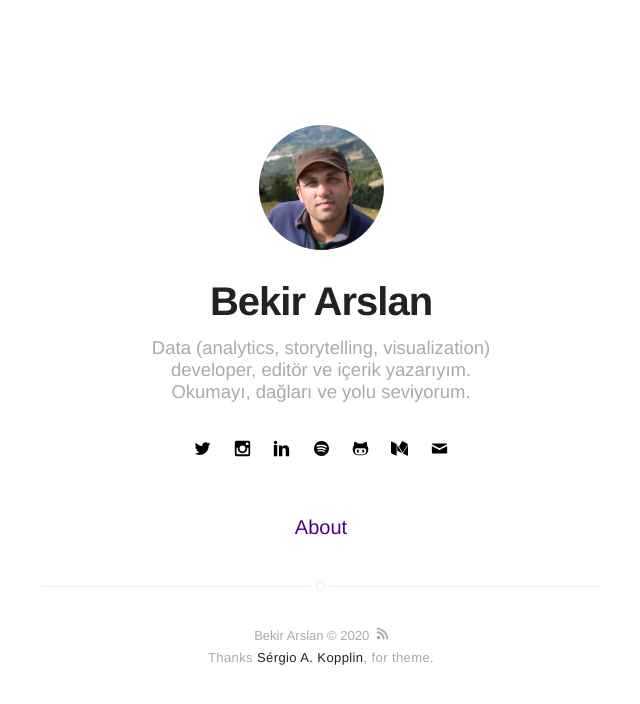
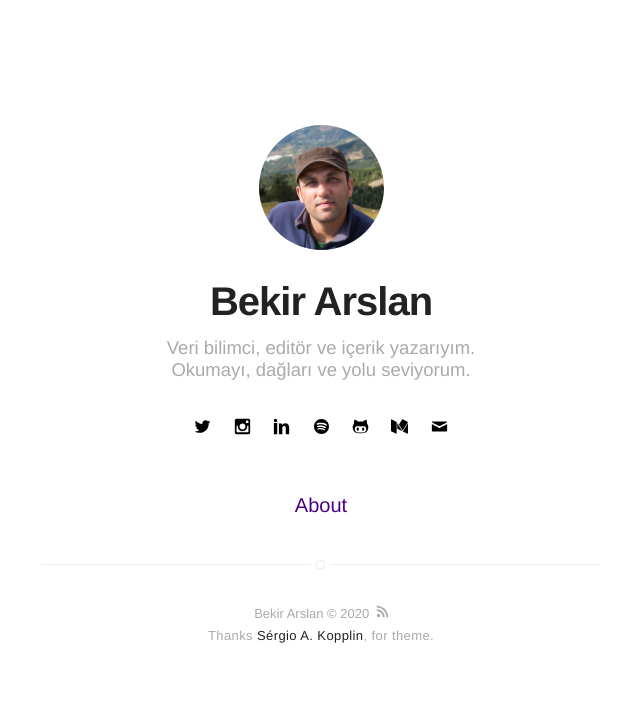
Before and after one commit to bkrsln/bkrsln.github.io, a Jekyll site: the page built from index.html, in a window 1280 px wide. Shown: the top 704 px of the page, without its empty margins (319-959 px from the left). Built offline with Jekyll 4.4.1, drawn with Linux system fonts in a browser that asks for light colours.

Commit message:
Update _config.yml

```diff
--- a/_config.yml
+++ b/_config.yml
@@ -1,9 +1,9 @@
 # main text of home
 name: Bekir Arslan
-bio: Data (analytics, storytelling, visualization) developer, editör ve içerik yazarıyım.<br>Okumayı, dağları ve yolu seviyorum.
+bio: Veri bilimci, editör ve içerik yazarıyım.<br>Okumayı, dağları ve yolu seviyorum.
 
 # twitter summary info
-description: Data (analytics, storytelling, visualization) developer, editör ve içerik yazarıyım. Okumayı, dağları ve yolu seviyorum.
+description: Veri bilimci, editör ve içerik yazarıyım. Okumayı, dağları ve yolu seviyorum.
 
 # if it's an external image, update below for true
 # better with square images
```
